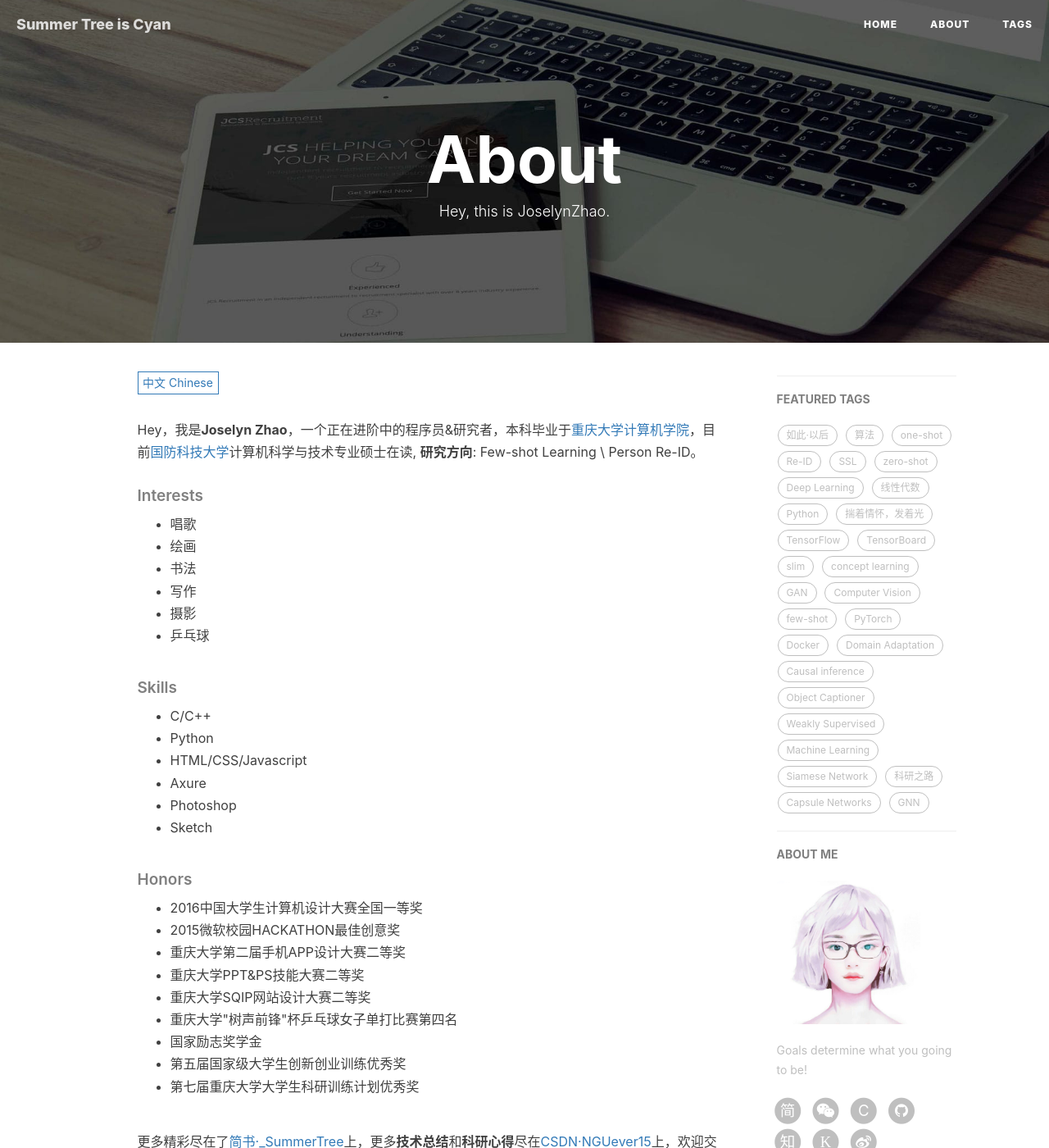
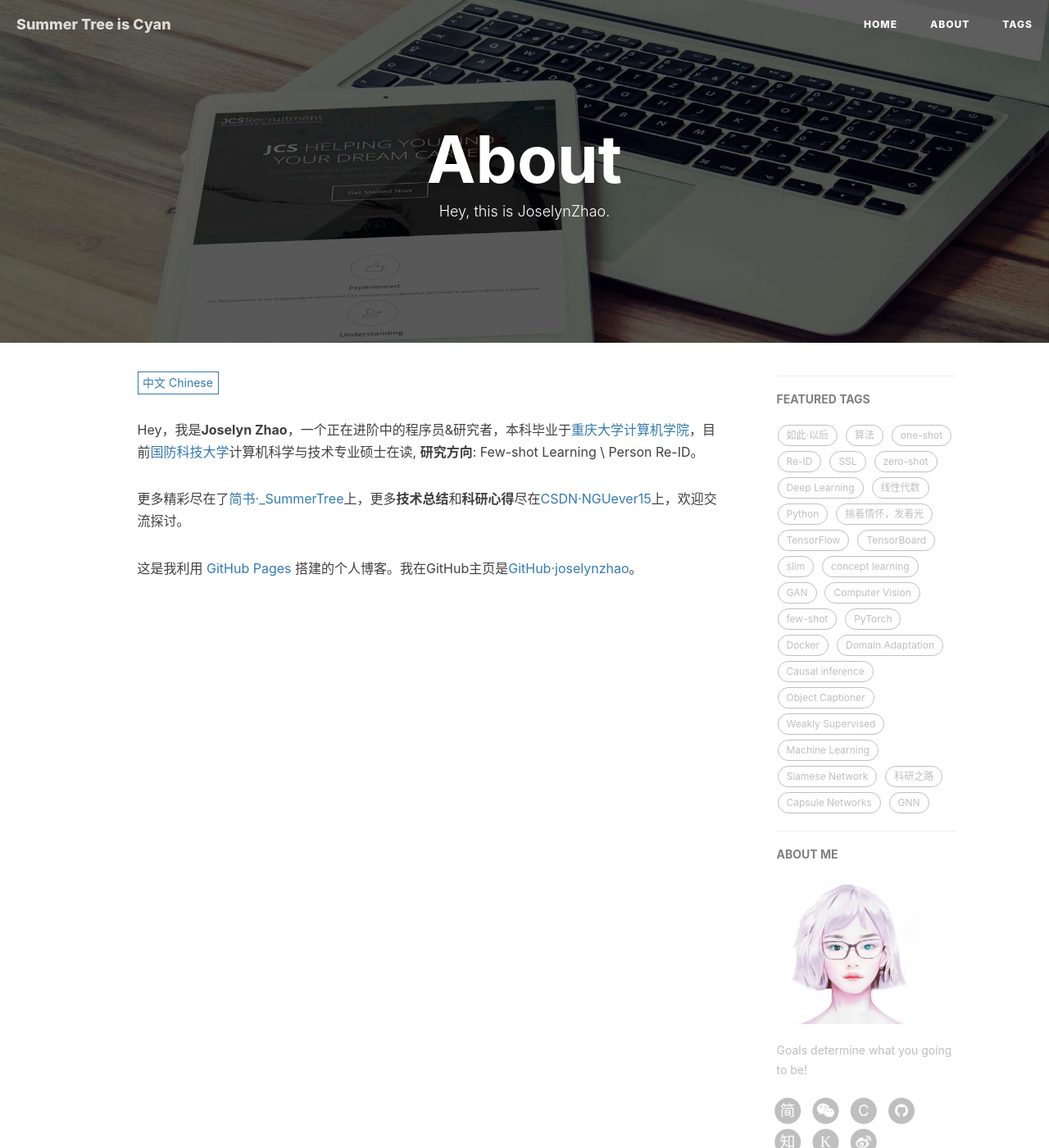
Before and after one commit to sxh1214/sxh1214.github.io, a Jekyll site: the page built from about.html, in a window 1280 px wide and 1400 px high. Shown: the whole window at 82% size. Built offline with Jekyll 4.4.1, drawn with Linux system fonts in a browser that asks for light colours; nearby versions of some CDN libraries; comment, search, counter and statistics services are not loaded.

Commit message:
0413 about.html

```diff
--- a/about.html
+++ b/about.html
@@ -27,38 +27,38 @@
 
     <p>Hey，我是<strong>Joselyn Zhao</strong>，一个正在进阶中的程序员&研究者，本科毕业于<a target="_blank" href="https://www.cqu.edu.cn/">重庆大学</a><a target="_blank" href="http://www.cs.cqu.edu.cn/">计算机学院</a>，目前<a target="_blank" href="http://www.nudt.edu.cn/">国防科技大学</a>计算机科学与技术专业硕士在读, <strong>研究方向</strong>: Few-shot Learning \ Person Re-ID。</p>
 
-    <h5>Interests</h5>
-    <ul>
-        <li>唱歌</li>
-        <li>绘画</li>
-        <li>书法</li>
-        <li>写作</li>
-        <li>摄影</li>
-        <li>乒乓球</li>
-    </ul>
+    <!--<h5>Interests</h5>-->
+    <!--<ul>-->
+        <!--<li>唱歌</li>-->
+        <!--<li>绘画</li>-->
+        <!--<li>书法</li>-->
+        <!--<li>写作</li>-->
+        <!--<li>摄影</li>-->
+        <!--<li>乒乓球</li>-->
+    <!--</ul>-->
+    <!---->
+    <!--<h5>Skills</h5>-->
+    <!--<ul>-->
+        <!--<li>C/C++</li>-->
+        <!--<li>Python</li>-->
+        <!--<li>HTML/CSS/Javascript</li>-->
+        <!--<li>Axure</li>-->
+        <!--<li>Photoshop</li>-->
+        <!--<li>Sketch</li>-->
+    <!--</ul>-->
 
-    <h5>Skills</h5>
-    <ul>
-        <li>C/C++</li>
-        <li>Python</li>
-        <li>HTML/CSS/Javascript</li>
-        <li>Axure</li>
-        <li>Photoshop</li>
-        <li>Sketch</li>
-    </ul>
-
-    <h5>Honors</h5>
-    <ul>
-        <li>2016中国大学生计算机设计大赛全国一等奖</li>
-        <li>2015微软校园HACKATHON最佳创意奖</li>
-        <li>重庆大学第二届手机APP设计大赛二等奖</li>
-        <li>重庆大学PPT&PS技能大赛二等奖</li>
-        <li>重庆大学SQIP网站设计大赛二等奖</li>
-        <li>重庆大学"树声前锋"杯乒乓球女子单打比赛第四名</li>
-        <li>国家励志奖学金</li>
-        <li>第五届国家级大学生创新创业训练优秀奖</li>
-        <li>第七届重庆大学大学生科研训练计划优秀奖</li>
-    </ul>
+    <!--<h5>Honors</h5>-->
+    <!--<ul>-->
+        <!--<li>2016中国大学生计算机设计大赛全国一等奖</li>-->
+        <!--<li>2015微软校园HACKATHON最佳创意奖</li>-->
+        <!--<li>重庆大学第二届手机APP设计大赛二等奖</li>-->
+        <!--<li>重庆大学PPT&PS技能大赛二等奖</li>-->
+        <!--<li>重庆大学SQIP网站设计大赛二等奖</li>-->
+        <!--<li>重庆大学"树声前锋"杯乒乓球女子单打比赛第四名</li>-->
+        <!--<li>国家励志奖学金</li>-->
+        <!--<li>第五届国家级大学生创新创业训练优秀奖</li>-->
+        <!--<li>第七届重庆大学大学生科研训练计划优秀奖</li>-->
+    <!--</ul>-->
 
     <p>更多精彩尽在了<a target="_blank" href="https://www.jianshu.com/u/4ce1c18ec636">简书·_SummerTree</a>上，更多<b>技术总结</b>和<b>科研心得</b>尽在<a target="_blank" href="https://blog.csdn.net/NGUever15">CSDN·NGUever15</a>上，欢迎交流探讨。</p>
 
@@ -67,23 +67,19 @@
 
 <!-- English Version -->
 <div class="en post-container">
-    <blockquote><p>Yet another iOS Developer. <br>
-    Yet another Life-long Student.</p></blockquote>
+    <p>Hey, I am Joselyn Zhao, an advanced programmer & researcher. I graduated from the School of Computer Science of Chongqing University. Currently I am studying for a Master of Computer Science and Technology at the National University of Defense Technology. Research direction: Few-shot Learning \ Person Re- ID.</p>
 
-    <p>Hi, I am <strong>Baiying Qiu</strong>，you can call me <strong>BY</strong>. I am an iOS software engineer and currently working in Xiamen</p>
+    <!--<h5>Talks</h5>-->
 
-    <p>This is my personal blog, through making Github Pages and Jekyll.My GitHub  👉 <a href="http://github.com/qiubaiying">Github·BY</a>.</p>
+    <!--<ul>-->
+    <!--<li><a href="https://github.com">GitHub</a></li>-->
+    <!--<li><a href="http://jekyll.com.cn/">jekyll</a></li>-->
+    <!--<li><a href="https://pages.github.com/">GitHub Pages</a></li>-->
+    <!--<li><a href="https://qiubaiying.github.io">BY</a></li>-->
+    <!--</ul>-->
+    <p>More exciting in the brief book _SummerTree, more technical summary and scientific research experience in CSDN NGUever15, welcome to exchange and discuss.
 
-    <p>I am a sports enthusiast, I like fitness, running and boxing.</p>
-
-    <h5>Talks</h5>
-
-    <ul>
-    <li><a href="https://github.com">GitHub</a></li>
-    <li><a href="http://jekyll.com.cn/">jekyll</a></li>
-    <li><a href="https://pages.github.com/">GitHub Pages</a></li>
-    <li><a href="https://qiubaiying.github.io">BY</a></li>
-    </ul>
+    This is my personal blog built using GitHub Pages. My homepage on GitHub is GitHub · joselynzhao.</p>
 </div>
 
 <!-- Handle Language Change -->
```
